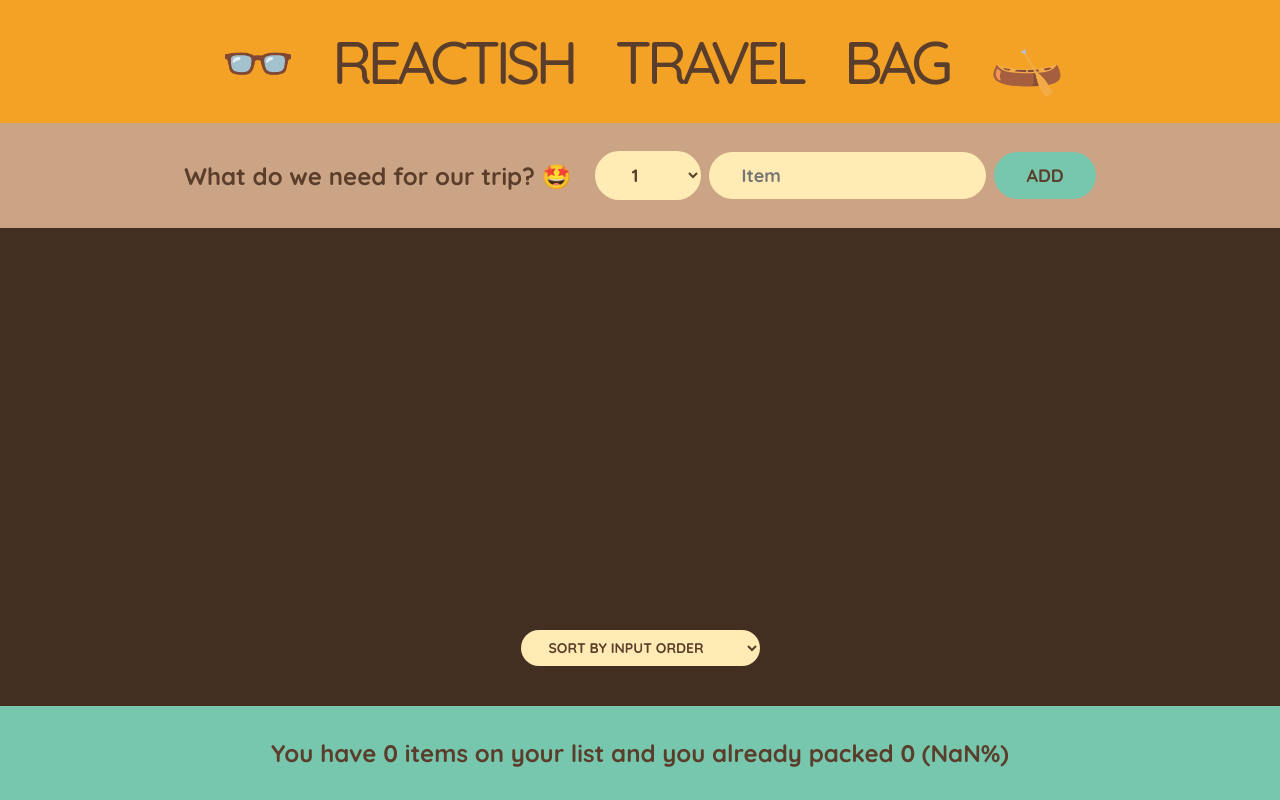
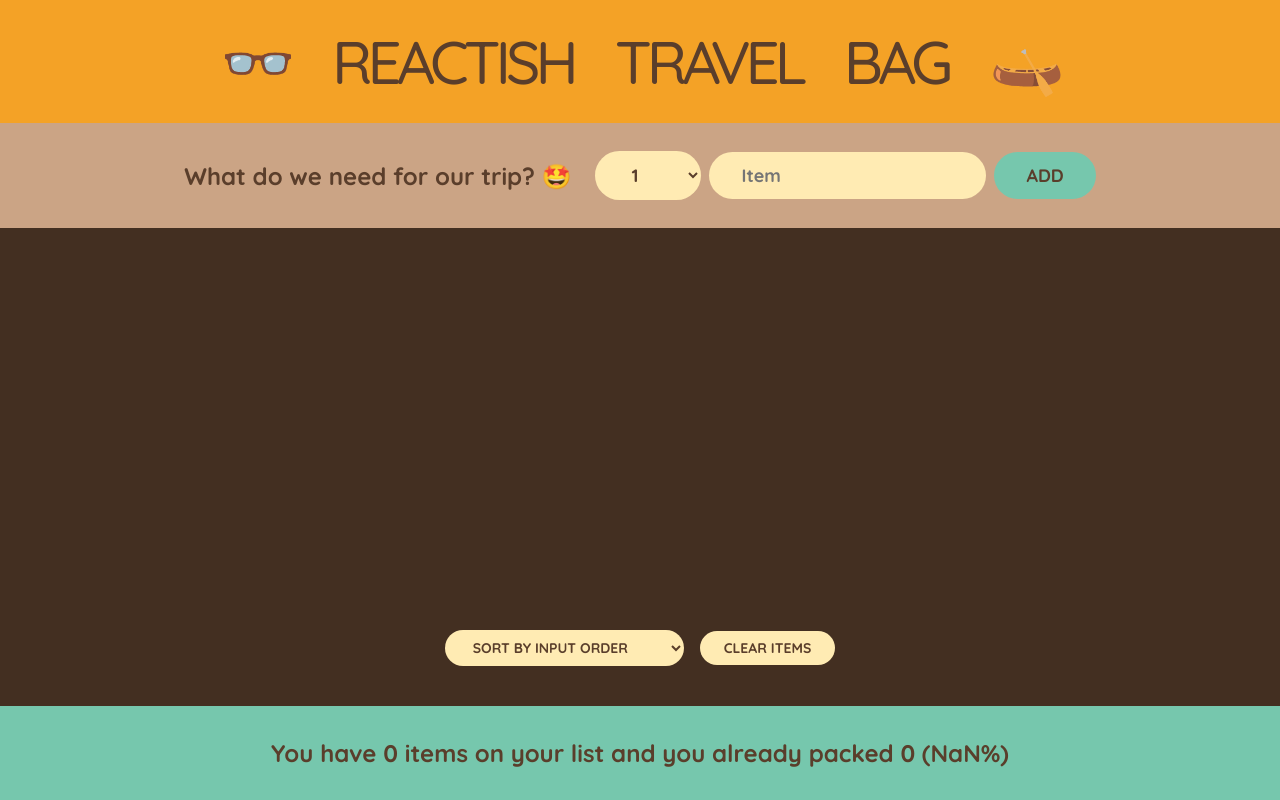
Before and after one commit to cipriancozma/react-travel-bag, a React (Create React App) app: page / in a window 1280 px wide. Built offline with nearby package versions, Linux system fonts and the light colour scheme.

Commit message:
added clear functionality

```diff
--- a/src/App.js
+++ b/src/App.js
@@ -19,6 +19,10 @@ function App() {
     );
   }
 
+  function handleClearList() {
+    setItems([]);
+  }
+
   return (
     <div className="app">
       <Logo />
@@ -27,6 +31,7 @@ function App() {
         items={items}
         handleDelete={handleDelete}
         handleChecked={handleChecked}
+        handleClearList={handleClearList}
       />
       <Stats items={items} />
     </div>
--- a/src/components/ListOfItems.js
+++ b/src/components/ListOfItems.js
@@ -2,7 +2,7 @@ import React, { useState } from "react";
 // import { items } from "../data";
 import Item from "./Item";
 
-function ListOfItems({ items, handleDelete, handleChecked }) {
+function ListOfItems({ items, handleDelete, handleChecked, handleClearList }) {
   const [sorted, setSorted] = useState("selectOptions");
 
   let sortedItems;
@@ -39,6 +39,7 @@ function ListOfItems({ items, handleDelete, handleChecked }) {
           <option value={"description"}>Sort by description</option>
           <option value={"packed"}>Sort by packed status</option>
         </select>
+        <button onClick={handleClearList}>Clear items</button>
       </div>
     </div>
   );
```
